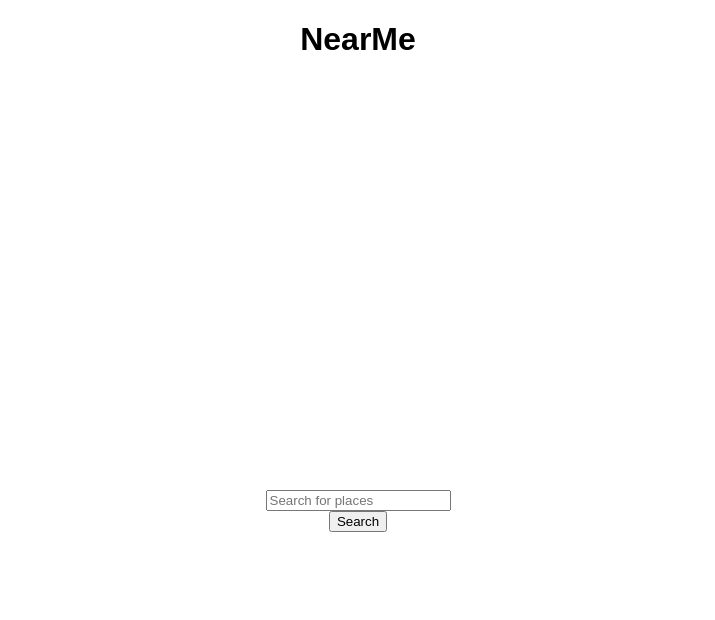
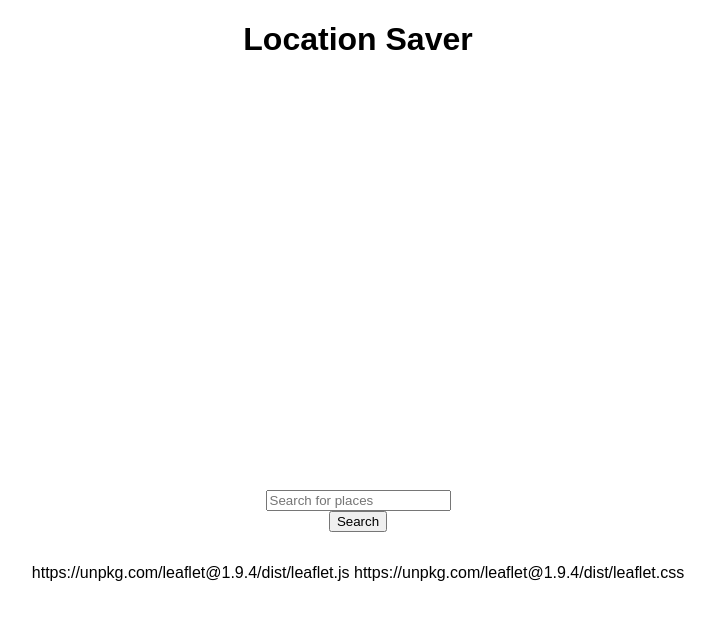
Before and after one commit to johnnyMayhem/NearMe, a plain HTML site: page index.html in a window 1280 px wide. Shown: the whole page, without its empty margins (282-997 px from the left). Drawn offline with Linux system fonts and the light colour scheme.

Commit message:
Update index.html

```diff
--- a/index.html
+++ b/index.html
@@ -3,16 +3,18 @@
 <head>
   <meta charset="UTF-8" />
   <meta name="viewport" content="width=device-width, initial-scale=1.0"/>
-  <title>NearMe</title>
+  <title>Location Saver</title>
   <link rel="stylesheet" href="styles.css" />
   <link rel="manifest" href="manifest.json" />
 </head>
 <body>
-  <h1>NearMe</h1>
+  <h1>Location Saver</h1>
   <div id="map"></div>
   <input type="text" id="search" placeholder="Search for places" />
   <button id="searchBtn">Search</button>
   <ul id="locationsList"></ul>
+  https://unpkg.com/leaflet@1.9.4/dist/leaflet.js
+  https://unpkg.com/leaflet@1.9.4/dist/leaflet.css
   <script src="script.js"></script>
 </body>
 </html>
```
